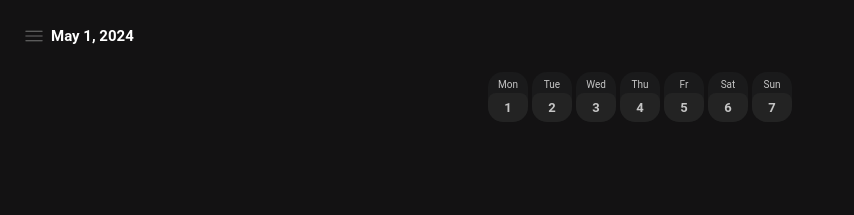
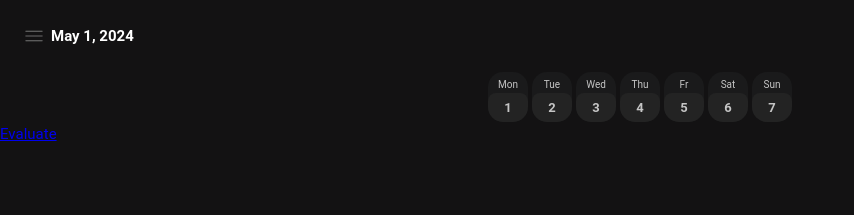
Before and after one commit to RealChoki/Habit-app-front, a Vue app: page / in a window 1280 px wide. Shown: the top 215 px of the page, without its empty margins (0-854 px from the left). Built offline with nearby package versions, Linux system fonts and the light colour scheme.

Commit message:
Co-authored-by: davidcraccer <davidcraccer@users.noreply.github.com>

```diff
--- a/src/components/HomeCalender.vue
+++ b/src/components/HomeCalender.vue
@@ -22,6 +22,8 @@ const days = ref([
             </div>
         </div>
     </div>
+
+    <a href="/evaluate" class="button">Evaluate</a>
 </template>
 
 <style scoped>
--- a/src/router/index.ts
+++ b/src/router/index.ts
@@ -15,7 +15,7 @@ const router = createRouter({
       // route level code-splitting
       // this generates a separate chunk (About.[hash].js) for this route
       // which is lazy-loaded when the route is visited.
-      component: () => import('../views/AboutView.vue')
+      component: () => import('../views/EvaluateView.vue')
     }
   ]
 })
--- /dev/null
+++ b/src/views/EvaluateView.vue
@@ -0,0 +1,6 @@
+<template>
+    <h2> How do you want to evaluate your progress? </h2>
+</template>
+
+<style>
+</style>
```
Also changed, not shown: src/views/AboutView.vue (deleted, +0 -7 lines), src/views/HomeView.vue (+5 -6 lines).
